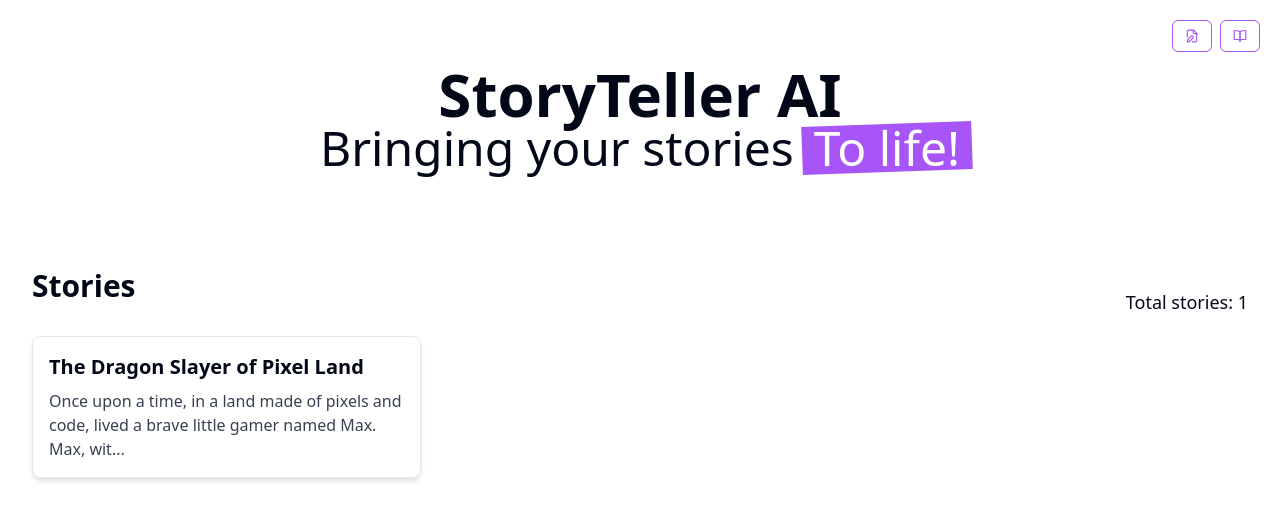
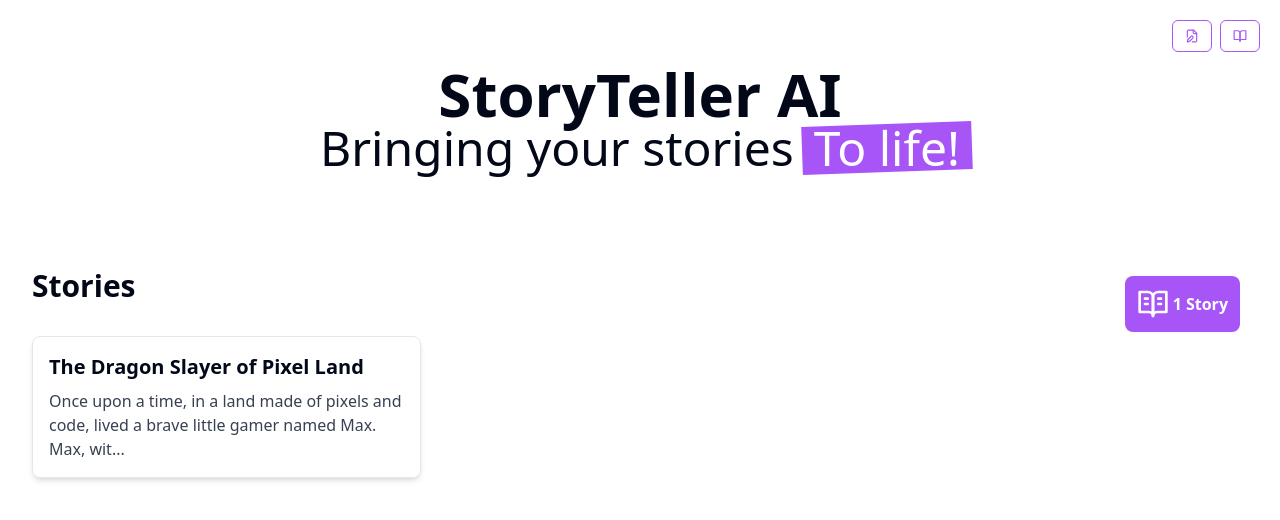
Before and after one commit to alivinshiva/Yet-another-Ai-Inn, a Next.js app: page /Stories in a window 1280 px wide. Shown: the top 520 px of the page. Built offline with nearby package versions, Linux system fonts and the light colour scheme.

Commit message:
some ui changes

```diff
--- a/pages/Stories.tsx
+++ b/pages/Stories.tsx
@@ -3,6 +3,8 @@ import cleanTitle from "@/lib/cleanTitle";
 import { title } from 'process';
 import Link from 'next/link';
 import formatStoryContent from "@/lib/formatStoryContent";
+import { BookOpenText } from 'lucide-react';
+import { Button } from '@/components/ui/button';
 
 
 interface Story {
@@ -45,16 +47,26 @@ const Stories: React.FC = () => {
   return (
     <main className="flex-1 flex flex-col p-8">
       {/* <h1 className="text-3xl font-bold mb-8">Stories</h1> */}
-      <div className="flex justify-between items-center">
+      <div className="flex justify-between items-center relative">
         <h1 className="text-3xl font-bold mb-8">Stories</h1>
-        <p className="text-lg">Total stories: {storyCount}</p>
+        <p className="absolute flex items-center top-0 right-0 bg-purple-500 text-white font-bold p-3 rounded-lg m-2 text-1xl"><BookOpenText className='w-8 h-8 mr-1' />{storyCount === 1 ? `${storyCount} Story` : `${storyCount} Stories`}</p>
       </div>
+      {stories.length === 0 ? (
+        <div className="flex flex-col items-center justify-center h-full">
+          <svg xmlns="http://www.w3.org/2000/svg" className="h-24 w-24 text-gray-400 mb-4" viewBox="0 0 20 20" fill="currentColor">
+            <path fillRule="evenodd" d="M10 2a8 8 0 1 0 0 16 8 8 0 0 0 0-16zM5.293 6.293a1 1 0 0 1 1.414 0L10 9.586l3.293-3.293a1 1 0 1 1 1.414 1.414L11.414 11l3.293 3.293a1 1 0 1 1-1.414 1.414L10 12.414l-3.293 3.293a1 1 0 1 1-1.414-1.414L8.586 11 5.293 7.707a1 1 0 0 1 0-1.414z" clipRule="evenodd" />
+          </svg>
+          <p className="text-lg text-gray-600 mb-2">No stories found.</p>
+          <p className="text-sm text-gray-500 mb-4">Start by generating a story using the writer tool.</p>
+          {/* Add a button to navigate to the writer tool or generate a new story */}
+          <Button asChild className="px-4 py-2 bg-purple-700 text-white rounded-md shadow-md hover:bg-purple-400">
+            <Link href='/'> Generate Story </Link>
+          </Button>
+        </div>
+      ) : (" ")}
       <div className="grid grid-cols-1 md:grid-cols-2 lg:grid-cols-3 gap-6">
         {stories.length === 0 ? (
-          <div>
-            <p>No stories found.</p>
-            {/* <p>Please Generate to view story </p> */}
-          </div>
+          ""
         ) : (
           stories.map((story, index) => {
             const contentStartIndex = story.content.indexOf(story.title) + story.title.length;
```
